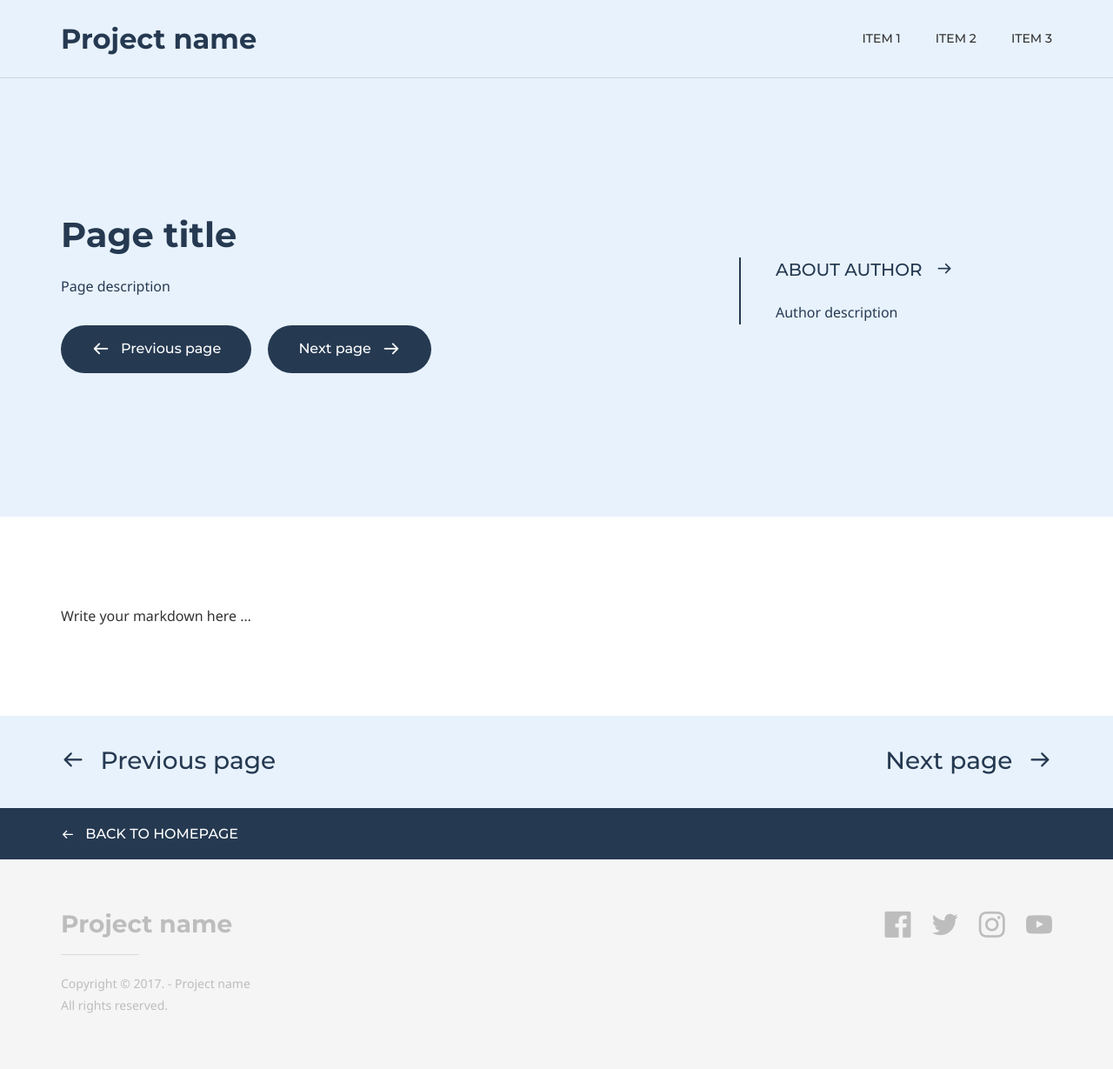
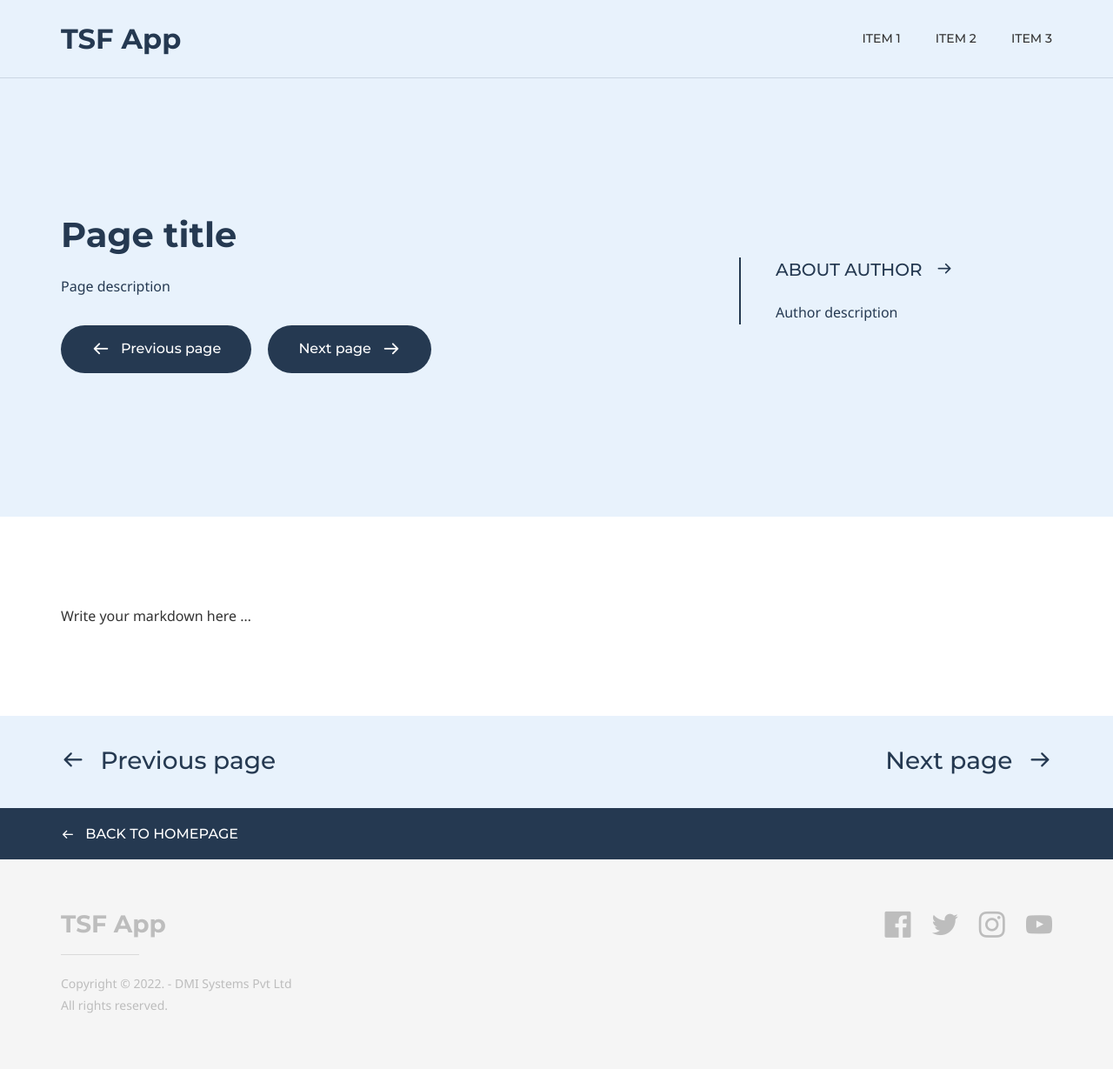
Before and after one commit to BrijeshDMIsystems/tsfdocs, a Jekyll site: the page built from default.md, in a window 1280 px wide. Shown: the whole page at 87% size. Built offline with Jekyll 4.4.1, drawn with Linux system fonts in a browser that asks for light colours; some web fonts are replaced.

Commit message:
Update _config.yml

```diff
--- a/_config.yml
+++ b/_config.yml
@@ -4,7 +4,7 @@ doks:
     color_theme: # Available themes: blue (default), green, purple, red and yellow
     header:
         logo:
-            text: Project name
+            text: TSF App
             image:
         nav:
             - item_name: Item 1
@@ -16,9 +16,9 @@ doks:
     footer:
         content:
             logo:
-                text: Project name
+                text: TSF App
                 image:
-            copyright: Copyright &copy; 2017. - Project name <br>All rights reserved.
+            copyright: Copyright &copy; 2022. - DMI Systems Pvt Ltd <br>All rights reserved.
         social_list:
             - network_name: facebook
               profile_url: '#'
```
